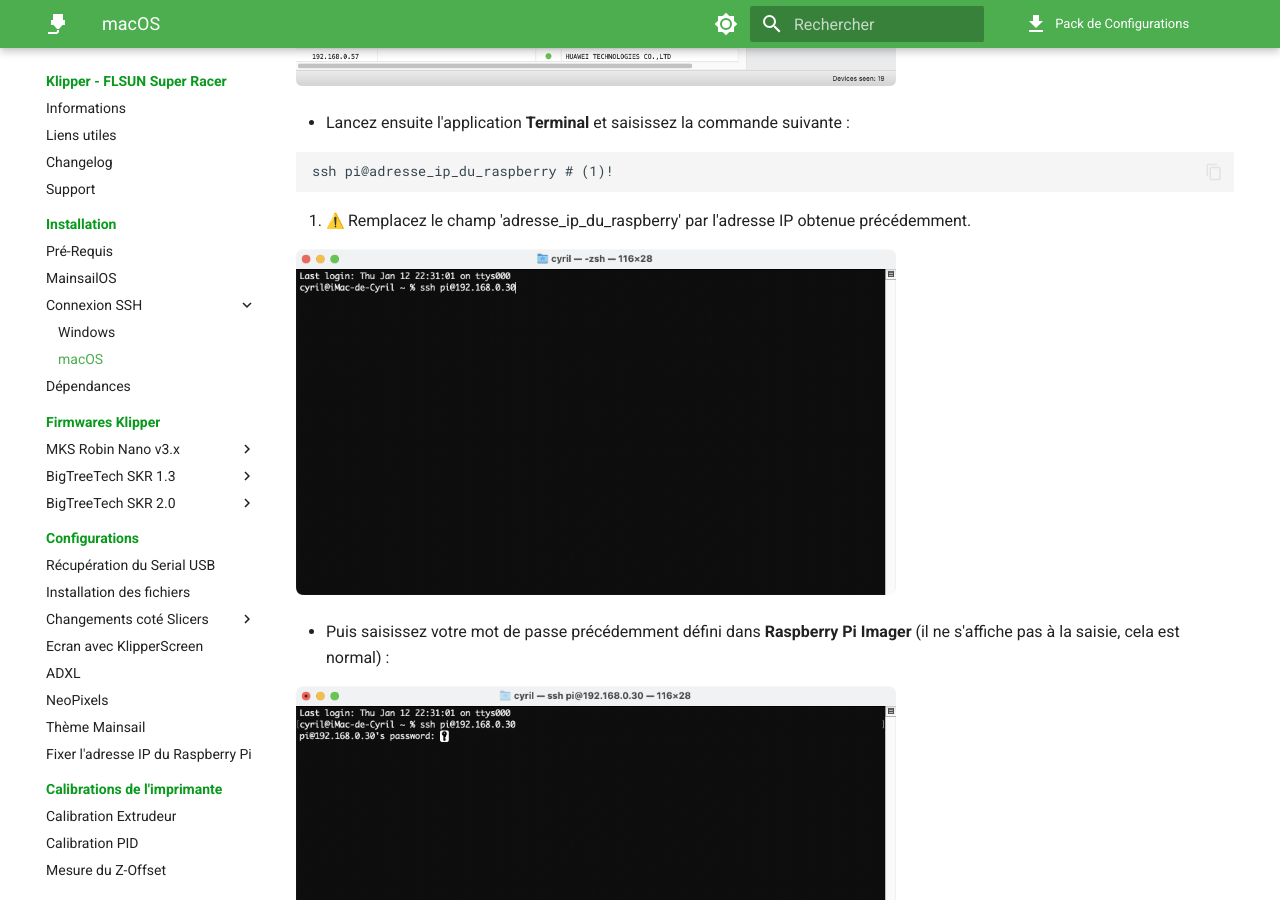
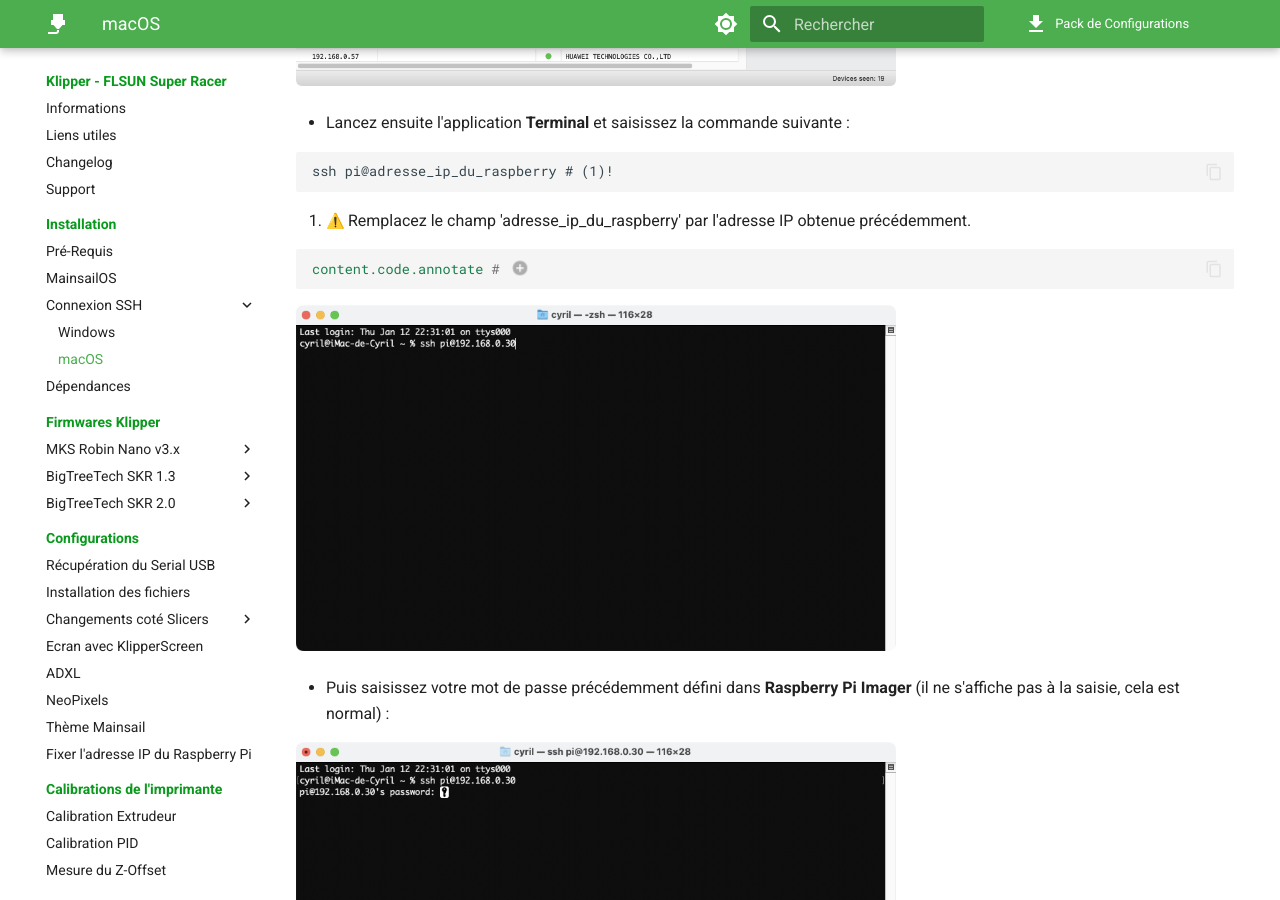
Before and after one commit to Guilouz/test, an MkDocs documentation site: the page built from docs/installation/ssh/macos.md, in a window 1280 px wide and 900 px high, scrolled down 1188 px. Built offline with MkDocs 1.6.1 and Material for MkDocs 9.7.7, drawn with Linux system fonts in a browser that asks for light colours; emoji names are drawn with the system emoji font; comment, search, counter and statistics services are not loaded.

Commit message:
Update macos.md

````diff
--- a/docs/installation/ssh/macos.md
+++ b/docs/installation/ssh/macos.md
@@ -27,6 +27,13 @@
 
 1.  :warning: Remplacez le champ 'adresse_ip_du_raspberry' par l'adresse IP obtenue précédemment.
 
+``` yaml
+content.code.annotate # (1)
+```
+
+1.  :warning: Remplacez le champ 'adresse_ip_du_raspberry' par l'adresse IP obtenue précédemment.
+
+
 ![04](../../assets/img/installation/ssh/macos/04.png){ width="600" }
 
 - Puis saisissez votre mot de passe précédemment défini dans **Raspberry Pi Imager** (il ne s'affiche pas à la saisie, cela est normal) :
````
